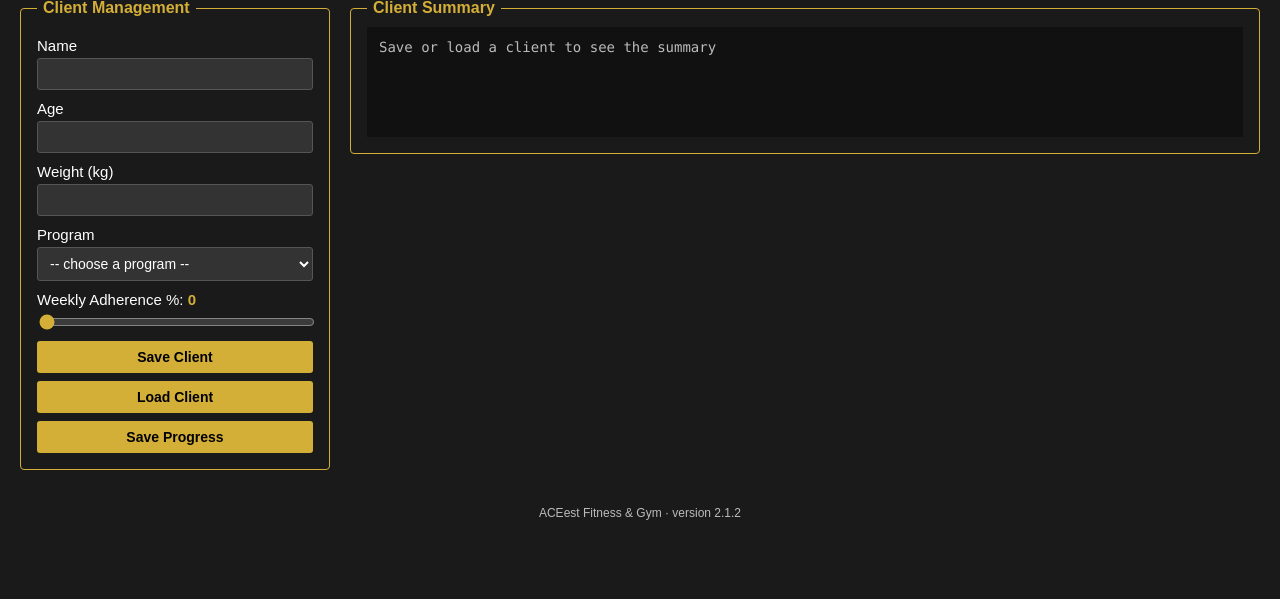
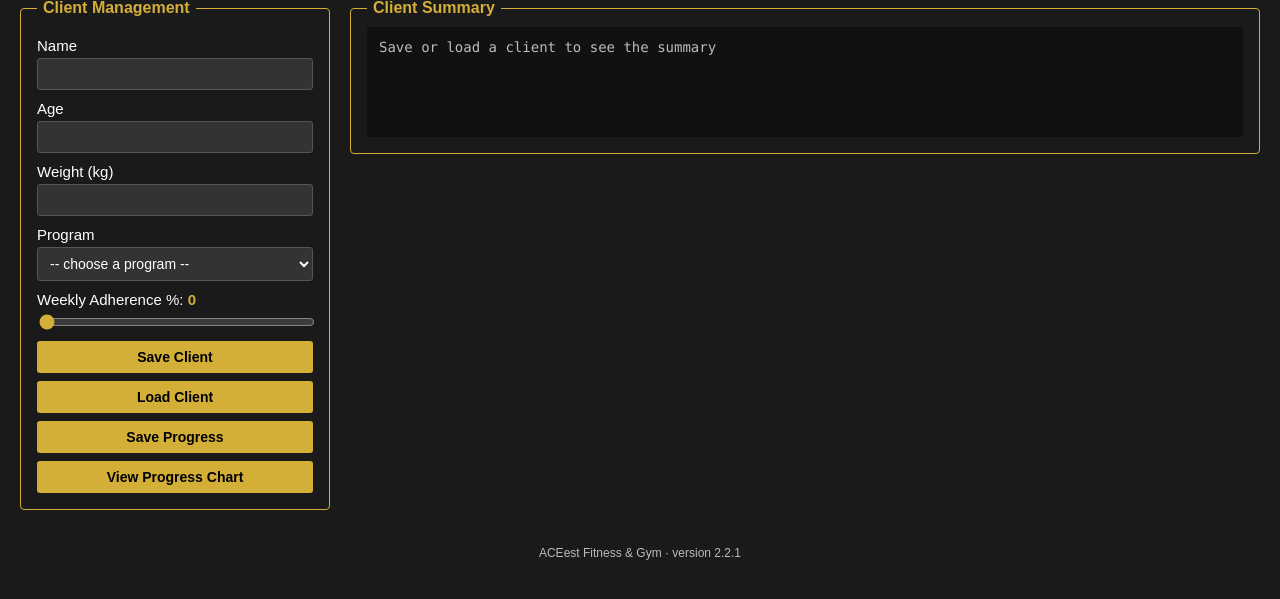
Before and after one commit to 2026ht66008/2026ht66008-aceest-devops, a Flask app: page / in a window 1280 px wide. Shown: the part 92-691 px from the top of the page. Run offline with Flask 3, Linux system fonts and the light colour scheme.

Commit message:
Add v2.2.1: weekly adherence chart

```diff
--- a/app.py
+++ b/app.py
@@ -1,30 +1,33 @@
-"""ACEest Fitness & Performance - v2.1.2 (Flask port of Aceestver-2.1.2.py).
+"""ACEest Fitness & Performance - v2.2.1 (Flask port of Aceestver-2.2.1.py).
 
-The original 2.1.2 script is identical to 2.0.1, so this release changes only the
-version number. Same features as the Tkinter original:
+Same features as the Tkinter original:
   * Client management form: name, age, weight, program, weekly adherence
   * Save Client: stores the client in SQLite (aceest_fitness.db) with the
     calculated daily calories (weight x program factor)
   * Load Client: shows the client profile in the Client Summary panel
   * Save Progress: logs this week's adherence ("Week NN - YYYY")
+  * NEW in 2.2.1 - View Progress Chart: line chart of weekly adherence for a client
 
-Web pages:  GET  /                         -> client management + summary (?client=<name>)
-            POST /save_client | /load_client | /save_progress
-JSON API:   GET  /api/programs             -> programs and calorie factors
-            POST /api/save_client          -> create or replace a client
-            GET  /api/load_client/<name>   -> client profile + summary text
-            POST /api/save_progress        -> log weekly adherence
-Health:     GET  /health                   -> also checks the database
+Web pages:  GET  /                                  -> client management + summary
+            POST /save_client | /load_client | /save_progress | /show_progress_chart
+JSON API:   GET  /api/programs                      -> programs and calorie factors
+            POST /api/save_client                   -> create or replace a client
+            GET  /api/load_client/<name>            -> client profile + summary text
+            POST /api/save_progress                 -> log weekly adherence
+            GET  /api/show_progress_chart/<name>    -> PNG adherence chart
+Health:     GET  /health                            -> also checks the database
 """
+import io
 import math
 import os
 import sqlite3
 from datetime import datetime
 
-from flask import (Flask, current_app, flash, g, jsonify, redirect, render_template,
-                   request, url_for)
+from flask import (Flask, Response, current_app, flash, g, jsonify, redirect,
+                   render_template, request, url_for)
+from matplotlib.figure import Figure
 
-APP_VERSION = "2.1.2"
+APP_VERSION = "2.2.1"
 APP_TITLE = "ACEest Fitness & Performance"
 HEADER_TEXT = "ACEest Functional Fitness System"
 DB_NAME = "aceest_fitness.db"
@@ -156,11 +159,11 @@
     return (
         "CLIENT PROFILE\n"
         "--------------\n"
-        f"Name     : {client['name']}\n"
-        f"Age      : {client['age']}\n"
-        f"Weight   : {client['weight']} kg\n"
-        f"Program  : {client['program']}\n"
-        f"Calories : {client['calories']} kcal/day\n"
+        f"Name      : {client['name']}\n"
+        f"Age       : {client['age']}\n"
+        f"Weight    : {client['weight']} kg\n"
+        f"Program   : {client['program']}\n"
+        f"Calories  : {client['calories']} kcal/day\n"
     )
 
 
@@ -174,6 +177,31 @@
                (name, week, adherence))
     db.commit()
     return "Weekly progress logged", week
+
+
+def show_progress_chart(db, name):
+    """PNG line chart of weekly adherence (same look as the original matplotlib window)."""
+    if not name:
+        raise ValidationError("Enter client name first")
+    data = db.execute(
+        "SELECT week, adherence FROM progress WHERE client_name = ? ORDER BY id", (name,)
+    ).fetchall()
+    if not data:
+        raise NotFoundError("No progress data available for this client")
+    fig = Figure(figsize=(8, 4))
+    ax = fig.subplots()
+    ax.plot([row["week"] for row in data], [row["adherence"] for row in data],
+            marker="o", linewidth=2)
+    ax.set_title(f"Weekly Adherence Progress \u2013 {name}")
+    ax.set_xlabel("Week")
+    ax.set_ylabel("Adherence (%)")
+    ax.set_ylim(0, 100)
+    ax.grid(True)
+    ax.tick_params(axis="x", labelrotation=45)
+    fig.tight_layout()
+    buffer = io.BytesIO()
+    fig.savefig(buffer, format="png")
+    return buffer.getvalue()
 
 
 # ---------- APP ----------
@@ -208,7 +236,7 @@
     @app.get("/")
     def index():
         form = {key: request.args.get(key, "") for key in FORM_FIELDS}
-        summary = None
+        summary, show_chart = None, False
         name = request.args.get("client", "")
         if name:
             try:
@@ -218,7 +246,9 @@
             else:
                 form.update({k: client[k] for k in ("name", "age", "weight", "program")})
                 summary = client_summary(client)
-        return render_template("index.html", programs=programs, form=form, summary=summary)
+                show_chart = request.args.get("chart") == "progress"
+        return render_template("index.html", programs=programs, form=form, summary=summary,
+                               show_chart=show_chart)
 
     def back_to_form(**extra):
         keep = {key: request.form.get(key, "") for key in FORM_FIELDS}
@@ -257,6 +287,19 @@
         flash(message, "success")
         return redirect(url_for("index", client=name))
 
+    @app.post("/show_progress_chart")
+    def show_progress_chart_form():
+        name = request.form.get("name", "").strip()
+        try:
+            show_progress_chart(get_db(), name)
+        except ValidationError as err:
+            flash(str(err), "warning")
+            return back_to_form()
+        except NotFoundError as err:
+            flash(str(err), "info")
+            return redirect(url_for("index", client=name))
+        return redirect(url_for("index", client=name, chart="progress"))
+
     # ---------- JSON API ----------
     @app.get("/api/programs")
     def api_programs():
@@ -292,6 +335,14 @@
             return jsonify(error=str(err)), 404
         return jsonify(message=message, week=week, adherence=adherence), 201
 
+    @app.get("/api/show_progress_chart/<path:name>")
+    def api_show_progress_chart(name):
+        try:
+            png = show_progress_chart(get_db(), name)
+        except NotFoundError as err:
+            return jsonify(error=str(err)), 404
+        return Response(png, mimetype="image/png")
+
     # ---------- ERRORS ----------
     def wants_json():
         return request.path.startswith("/api/") or request.path == "/health"
--- a/requirements.txt
+++ b/requirements.txt
@@ -1,3 +1,4 @@
 Flask>=3.0
 gunicorn>=22.0
+matplotlib>=3.8
 pytest>=8.0
--- a/templates/index.html
+++ b/templates/index.html
@@ -33,6 +33,7 @@
           <button class="btn" type="submit">Save Client</button>
           <button class="btn" type="submit" formaction="{{ url_for('load_client_form') }}">Load Client</button>
           <button class="btn" type="submit" formaction="{{ url_for('save_progress_form') }}">Save Progress</button>
+          <button class="btn" type="submit" formaction="{{ url_for('show_progress_chart_form') }}">View Progress Chart</button>
         </div>
       </form>
     </fieldset>
@@ -48,6 +49,13 @@
       <pre class="display placeholder">Save or load a client to see the summary</pre>
       {% endif %}
     </fieldset>
+
+    {% if show_chart %}
+    <fieldset class="panel chart">
+      <legend> Weekly Adherence Progress </legend>
+      <img src="{{ url_for('api_show_progress_chart', name=form.name) }}" alt="Line chart of weekly adherence for {{ form.name }}" width="800" height="400">
+    </fieldset>
+    {% endif %}
   </section>
 </div>
 {% endblock %}
```
Also changed, not shown: tests/test_app.py (+57 -6 lines).
